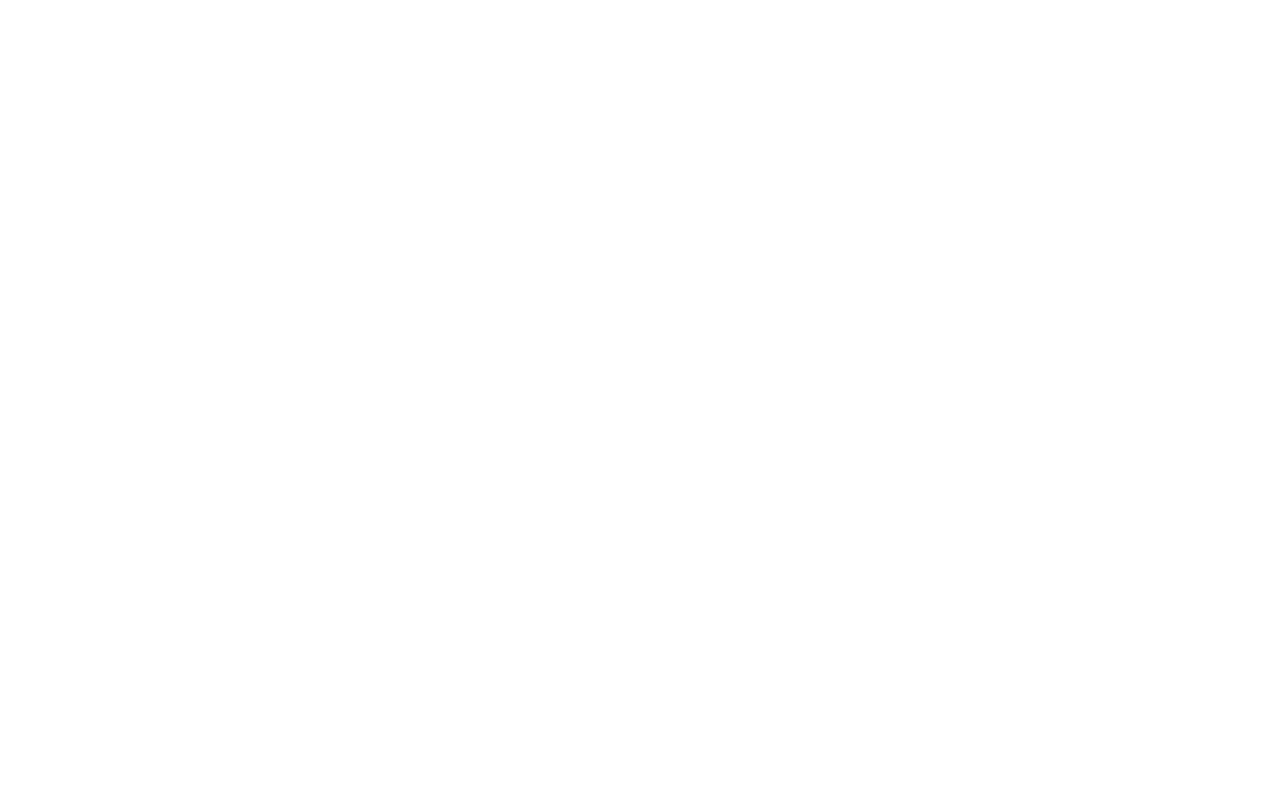
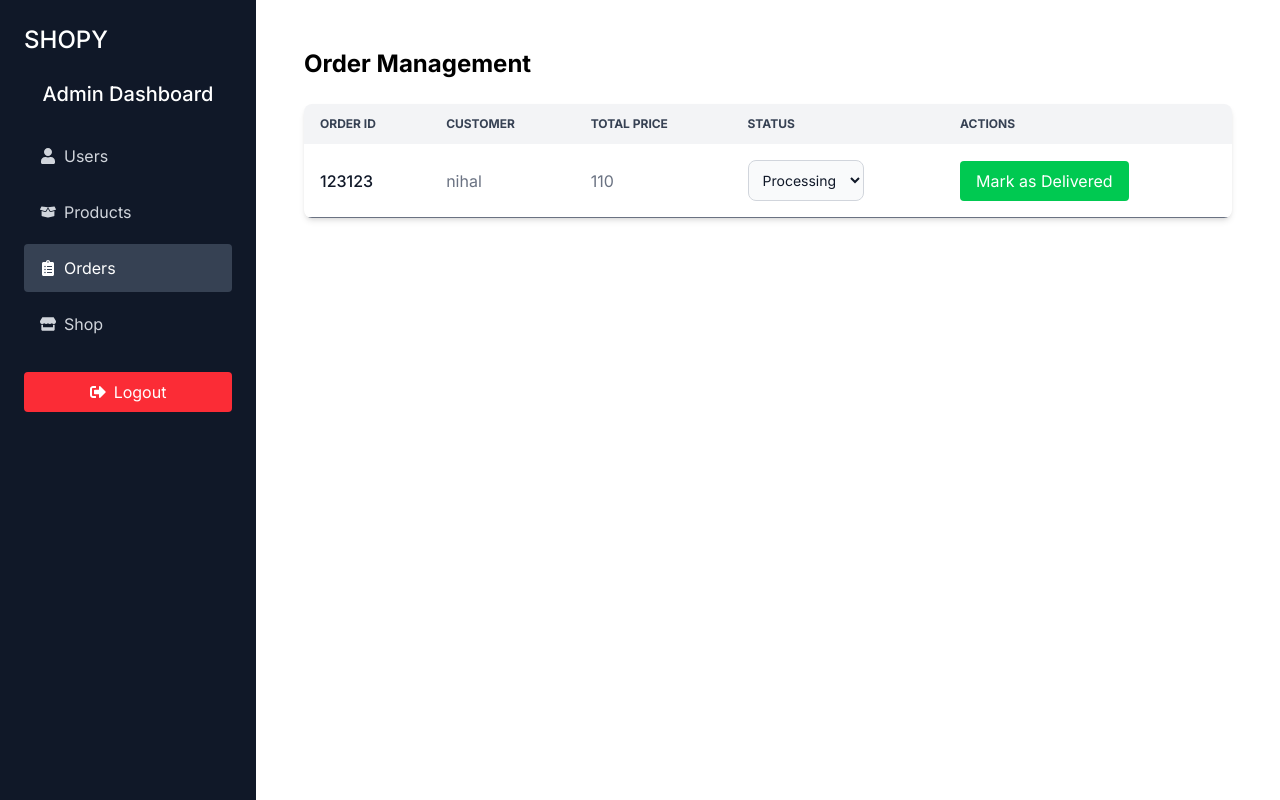
Before and after one commit to Nihalmp79/E-commerce-SHOPY, a React (Vite) app in the folder Frontend/: page /admin/orders in a window 1280 px wide. Before the commit this address had no page. Built offline with nearby package versions, Linux system fonts and the light colour scheme.

Commit message:
Add admin order management component and route . Last commit for the Front end
Introduces the OrderManagement component for admins to view and update order statuses. Adds the '/admin/orders' route to the app for accessing the new order management page.

its the last commit for the front end

```diff
--- a/Frontend/src/App.jsx
+++ b/Frontend/src/App.jsx
@@ -17,6 +17,7 @@
 import UserManagement from './Components/Admin/UserManagement';
 import ProductManagement from './Components/Admin/ProductManagement';
 import EditProductPage from './Components/Admin/EditProductPage';
+import OrderManagement from './Components/Admin/OrderManagement';
 
 function App() {
   return (
@@ -42,6 +43,7 @@
           <Route path='users' element={<UserManagement/>}/>
           <Route path='products' element={<ProductManagement/>}/>
           <Route path='products/:id/edit' element={<EditProductPage/>}/>
+          <Route path='orders' element={<OrderManagement/>}/>
 
         </Route>
       </Routes>
--- /dev/null
+++ b/Frontend/src/Components/Admin/OrderManagement.jsx
@@ -0,0 +1,73 @@
+import React from 'react'
+
+const OrderManagement = () => {
+
+
+    const orders = [
+        {
+            _id:123123,
+            user:{
+                name:'nihal'
+            },
+            totalPrice: 110,
+            status: "Processing",
+        },
+    ];
+
+    const handleStatusChange = (orderId, status) =>{
+        console.log({id: orderId,status})
+    }
+
+  return (
+    <div className='max-w-7xl mx-auto p-6'>
+      <h2 className="text-2xl font-bold mb-6">Order Management</h2>
+      <div className="overflow-x-auto shadow-md sm:rounded-lg">
+        <table className='min-w-full text-left text-gray-500'>
+            <thead className="bg-gray-100 text-xs uppercase text-gray-700">
+                <tr>
+                    <th className="py-3 px-4">Order ID</th>
+                    <th className="py-3 px-4">Customer</th>
+                    <th className="py-3 px-4">Total Price</th>
+                    <th className="py-3 px-4">Status</th>
+                    <th className="py-3 px-4">Actions</th>
+                </tr>
+            </thead>
+            <tbody>
+                {orders.length > 0 ? (orders.map((order) => (
+                    <tr key={order._id}
+                     className='border-b hover:bg-gray-50 cursor-pointer'
+                     >
+                        <td className='py-4 px-4 font-medium text-gray-900 whitespace-nowrap'>
+                            {order._id}
+                        </td>
+                        <td className='p-4'>{order.user.name}</td>
+                        <td className='p-4'>{order.totalPrice}</td>
+                        <td className='p-4'>
+                            <select value={order.status} onChange={(e) => handleStatusChange(order._id, e.target.value)} className='bg-gray-50 border border-gray-300 text-gray-900 text-sm rounded-lg focus:ring-blue-500 focus:border-blue-500 block p-2.5'>
+                                <option value="Processing">Processing</option>
+                                <option value="Shipped">Shipped</option>
+                                <option value="Deliverd">Delivered</option>
+                                <option value="Cancelled">Cancelled</option>
+                            </select>
+                        </td>
+                        <td className='p-4'>
+                            <button onClick={() => handleStatusChange(order._id, "Delivered")} className='bg-green-500 text-white px-4 py-2 rounded hover:bg-green-600'>
+                                Mark as Delivered
+                            </button>
+                        </td>
+                     </tr>
+                ))):(
+                    <tr>
+                        <td colSpan={5} className='p-4 text-center text-gray-500'>
+                            No Order Found
+                        </td>
+                    </tr>
+                )}
+            </tbody>
+        </table>
+      </div>
+    </div>
+  )
+}
+
+export default OrderManagement
```
